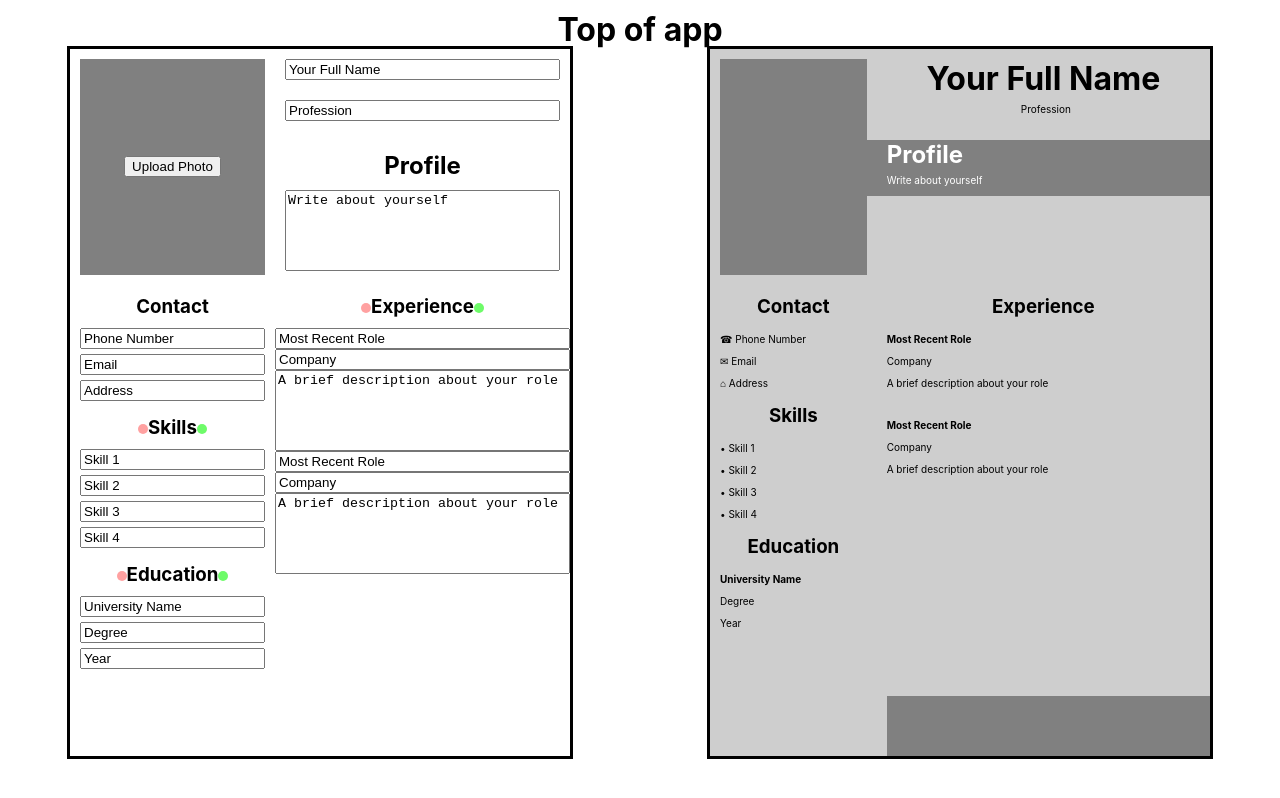
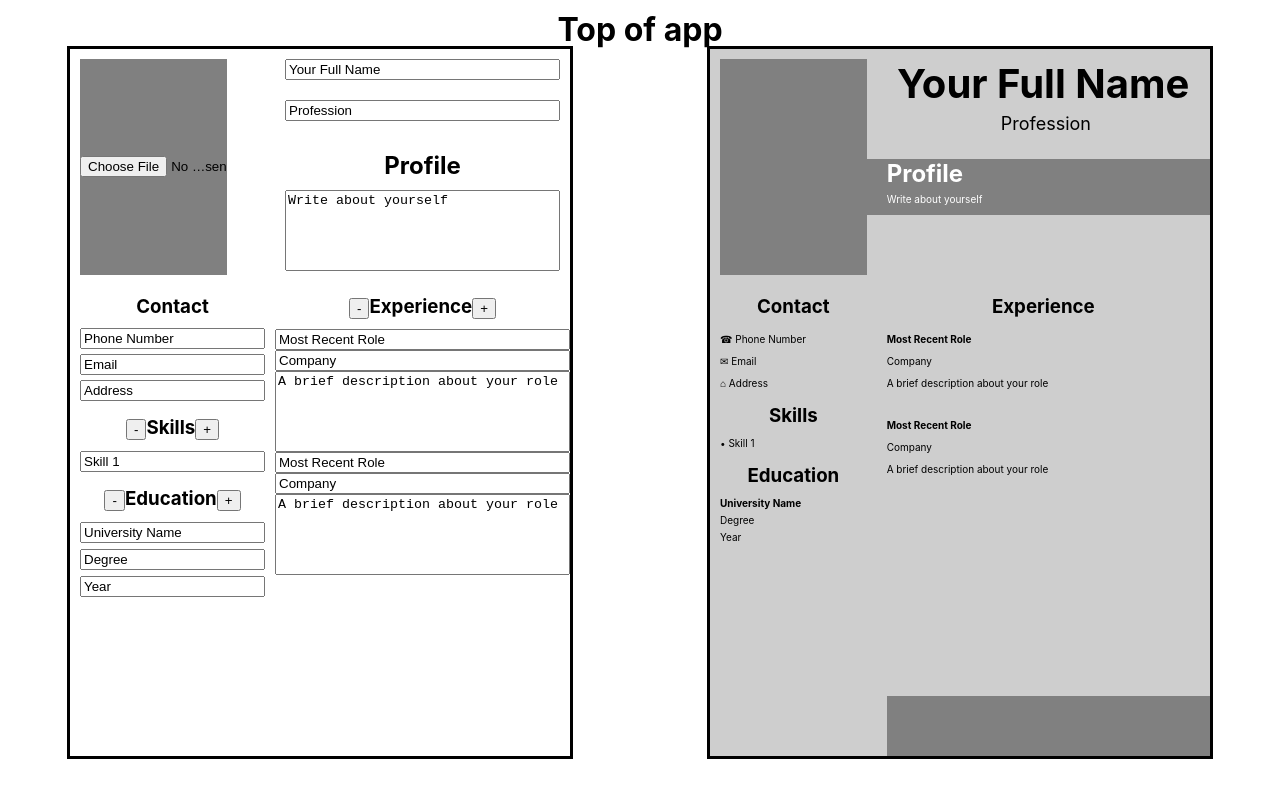
Before and after one commit to GucciGangnam/CV-Builder, a React (Create React App) app: page / in a window 1280 px wide. Built offline with nearby package versions, Linux system fonts and the light colour scheme.

Commit message:
Not much done. Buttons are added but still no functions.  Struggling a lot to work with react.  Clearly im missing something glaringly obvious.  No progress apart from adding div wrappers around Skills and Education sections

```diff
--- a/src/components/EditorScreen.css
+++ b/src/components/EditorScreen.css
@@ -21,7 +21,13 @@
         display: flex;
         justify-content: center;
         align-items: center;
+        max-width: 147px;
+
     }
+        .ProfilePictureInput{
+            max-width: 147px;
+
+        }
 
     .TopColumn {
         display: flex;
@@ -112,8 +118,23 @@
 
     }
 
+.NamePreview {
+    color: black;
+    max-height: 49px;
+    height: 49px;
+    width: 333px;
+    overflow: hidden;
+    text-overflow: ellipsis;
+
+    font-size: clamp(20px, 5vw, 40px);
+
+
+
+}
+
 .ProfessionLabel{
     text-align: center;
+    font-size: large;
 }
 
     .ProfileTitle {
@@ -148,25 +169,15 @@
     /* Plus and minus buttons  */
 
     .minusBtn {
-        all: unset;
-        background-color: rgb(255, 161, 161);
-        border-radius: 100%;
 
-        width: 10px;
-        height: 10px;
     }
         .minusBtn:hover {
-            background-color: rgb(255, 0, 0);
+
         }
 
     .PlusBtn {
-        all: unset;
-        background-color: rgb(110, 251, 105);
-        border-radius: 100%;
 
-        width: 10px;
-        height: 10px;
     }
         .PlusBtn:hover {
-            background-color: rgb(0, 255, 0);
+
         }
--- a/src/components/EditorScreen.js
+++ b/src/components/EditorScreen.js
@@ -3,6 +3,9 @@ import './EditorScreen.css';
 
 //import useState
 import { useState } from 'react';
+
+//import compontents
+
 
 
 
@@ -10,6 +13,8 @@ import { useState } from 'react';
 
 
 export const EditorScreen = () => {
+
+const [Picture, setPicture] = useState('');
 
 const [name, setName] = useState('Your Full Name');
 const [profession, setProfession] = useState('Profession');
@@ -23,10 +28,15 @@ const [skill1, setSkill1] = useState('Skill 1');
 const [skill2, setSkill2] = useState('Skill 2');
 const [skill3, setSkill3] = useState('Skill 3');
 const [skill4, setSkill4] = useState('Skill 4');
+const [skill5, setSkill5] = useState('Skill 5');
 
 const [university, setUniversity] = useState('University Name');
 const [degree, setDegree] = useState('Degree');
 const [year, setYear] = useState('Year');
+
+const [university2, setUniversity2] = useState('University Name');
+const [degree2, setDegree2] = useState('Degree');
+const [year2, setYear2] = useState('Year');
 
 const [role1, setRole1] = useState('Most Recent Role');
 const [company1, setCompany1] = useState('Company');
@@ -35,6 +45,33 @@ const [description1, setDescription1] = useState('A brief description about your
 const [role2, setRole2] = useState('Most Recent Role');
 const [company2, setCompany2] = useState('Company');
 const [description2, setDescription2] = useState('A brief description about your role');
+
+// button handlers
+
+const addSkillHandler = () => {
+    console.log("Add skill button clicked")
+
+    let SkillsDiv = document.querySelector('.SkillsDiv');
+    let skillsLength = SkillsDiv.children.length -1;
+    console.log(skillsLength);
+
+    const newSkill = document.createElement('input');
+    newSkill.className = 'SkillsInput';
+    newSkill.type = 'text';
+    let string = 'skill' + skillsLength;
+    newSkill.value ={string}
+    console.log(newSkill.value)
+    newSkill.required = true;
+    newSkill.maxLength = 25;
+    newSkill.onChange = (e) => setSkill1(e.target.value);
+
+
+
+
+
+
+};
+
 
 
     return (
@@ -45,7 +82,9 @@ const [description2, setDescription2] = useState('A brief description about your
             <div className="EditorScreen">
 
                 <div className="ProfilePicture">
-                    <button>Upload Photo</button>
+                    <input type='file'
+                    className='ProfilePictureInput'>
+                    </input>
                 </div>
 
 
@@ -85,6 +124,7 @@ const [description2, setDescription2] = useState('A brief description about your
                             type="text"
                             value={email}
                             onChange={(e) => setEmail(e.target.value)}
+                            maxLength={25}
                             required
                         />
                     <input className='ContactInput'
@@ -94,34 +134,21 @@ const [description2, setDescription2] = useState('A brief description about your
                             required
                         />
 
-                    <h3><button className='minusBtn'></button>Skills<button className='PlusBtn'></button></h3>
+                    <div className='SkillsDiv'>
+                    <h3><button className='minusBtn'>-</button>Skills<button className='PlusBtn' onClick={addSkillHandler}>+</button></h3>
                     <input className='SkillsInput'
                             type="text"
                             value={skill1}
                             onChange={(e) => setSkill1(e.target.value)}
                             required
                         />
-                    <input className='SkillsInput'
-                            type="text"
-                            value={skill2}
-                            onChange={(e) => setSkill2(e.target.value)}
-                            required
-                        />
-                    <input className='SkillsInput'
-                            type="text"
-                            value={skill3}
-                            onChange={(e) => setSkill3(e.target.value)}
-                            required
-                        />
-                    <input className='SkillsInput'
-                            type="text"
-                            value={skill4}
-                            onChange={(e) => setSkill4(e.target.value)}
-                            required
-                        />
+                    </div>
 
 
-                    <h3><button className='minusBtn'></button>Education<button className='PlusBtn'></button></h3>
+
+                    <h3><button className='minusBtn'>-</button>Education<button className='PlusBtn'>+</button></h3>
+                    <div className='EducationInputDiv'>
+                        <div className='EducationInputDivSet'>
                             <input className='EducationInput'
                                     type="text"
                                     value={university}
@@ -141,9 +168,12 @@ const [description2, setDescription2] = useState('A brief description about your
                                     required
                                 />
                             </div>
+                    </div>
+
+                </div>
 
                 <div className='BodyColumn'>
-                <h3><button className='minusBtn'></button>Experience<button className='PlusBtn'></button></h3>
+                <h3><button className='minusBtn'>-</button>Experience<button className='PlusBtn'>+</button></h3>
                 <input className='ExperienceInput'
                             type="text"
                             value={role1}
@@ -197,7 +227,7 @@ const [description2, setDescription2] = useState('A brief description about your
 
 
                 <div className="TopColumn">
-                    <h1>{name}</h1>
+                    <h1 className='NamePreview'>{name}</h1>
                     <p className='ProfessionLabel'>{profession} </p>
                     <h2 className='ProfileTitle'>Profile</h2>
                     <p className='ProfileBody'>{profile}</p>
@@ -209,18 +239,18 @@ const [description2, setDescription2] = useState('A brief description about your
                     <p>✉ {email}</p>
                     <p>⌂ {address}</p>
 
+                    <div className='SkillsDivPre'>
                         <h3>Skills</h3>
                         <p>• {skill1}</p>
-                    <p>• {skill2}</p>
-                    <p>• {skill3}</p>
-                    <p>• {skill4}</p>
+                    </div>
 
 
-
+                    <div className='EducationInputDivPre'>
                         <h3>Education</h3>
                         <p><strong>{university}</strong></p>
                         <p>{degree}</p>
                         <p>{year}</p>
+                    </div>
                 </div>
 
                 <div className='BodyColumn'>
```
Also changed, not shown: 1 other file (tests, documents, lock files or other folders). Lines whose indentation alone changed are shown as unchanged.
